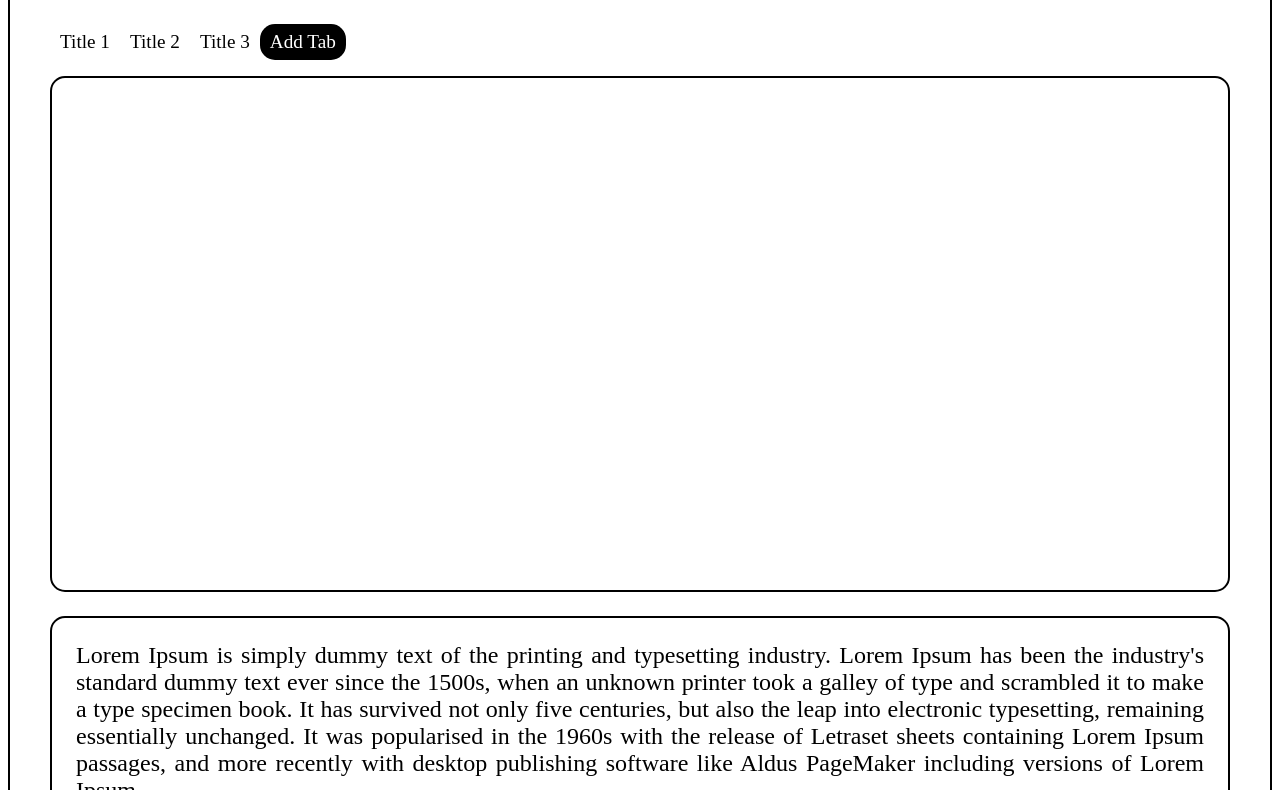
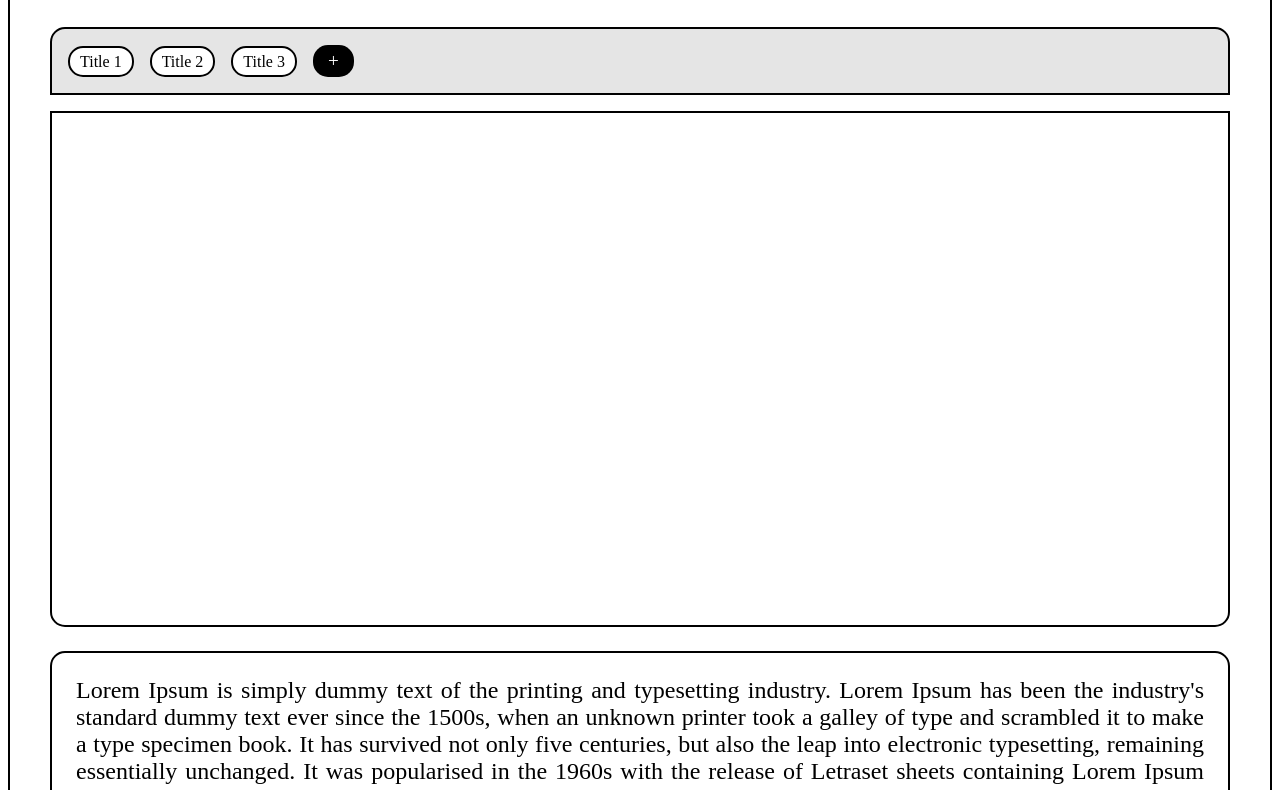
Before and after one commit to Magzzi/Tabs, a plain HTML site: page index.html in a window 1280 px wide. Shown: the part 157-947 px from the top of the page. Drawn offline with Linux system fonts and the light colour scheme.

Commit message:
added icons and improved nav bar

```diff
--- a/index.html
+++ b/index.html
@@ -5,14 +5,17 @@
     <meta name="viewport" content="width=device-width, initial-scale=1.0">
     <link rel="stylesheet" href="style.css">
     <script src="script.js"></script>
-
+    <link rel="apple-touch-icon" sizes="180x180" href="./apple-touch-icon.png">
+    <link rel="icon" type="image/png" sizes="32x32" href="./favicon-32x32.png">
+    <link rel="icon" type="image/png" sizes="16x16" href="./favicon-16x16.png">
+    <link rel="manifest" href="./site.webmanifest">
     <title>Tabs</title>
 </head>
 <body>
 
     <div class="tab-container">
         <h1 class="tab-title">
-            Tabs
+            Tabs 🖥️
         </h1>
         <div class="tab-nav">
             <nav>
--- a/script.js
+++ b/script.js
@@ -45,7 +45,7 @@ const initializeTabs = () => {
     strlst += `<li class="tab-href" onclick="switchTabs(${i+1})">${tabLinks[i].title}</a></li>`;
   }
 
-  strlst += `<button class="tab-btn" onclick="addNewTab()">Add Tab</button>`;
+  strlst += `<button class="tab-btn" onclick="addNewTab()">+</button>`;
 
   tabList.innerHTML = strlst;
 
--- a/style.css
+++ b/style.css
@@ -17,21 +17,43 @@
     max-width: fit-content;
 }
 
+.tab-nav {
+    display: flex;
+    justify-content: space-between;
+    align-items: center;
+    gap: 1em;
+    padding: 1em;
+    background-color: rgba(0, 0, 0, 0.1);
+    border-top-left-radius: 15px;
+    border-top-right-radius: 15px;
+    box-shadow: 0 0 10px rgb(255, 255, 255);
+    transition: all 0.3s ease-in-out;
+    max-width:100%;
+    border: 2px solid #000;
+}
+
 
 .tab-list{
     list-style-type: none;
     margin: 0;
     padding: 0;
     flex-direction: row;
+    flex-wrap: wrap;
 }
 
 .tab-list li {
     display: inline;
-    padding: 10px;
+    gap: 1em;
     cursor: pointer;
     text-decoration: none;
     font-family: Montserrat;
-    font-size: 1.2em;
+    font-size: 1em;
+    background-color: rgba(255, 255, 255);
+    color: #000000;
+    border: 2px solid;
+    border-radius: 15px;
+    padding: 5px 10px;
+    margin-right: 1em;
 }
 
 
@@ -41,10 +63,11 @@
     color: #000;
 }
 
-.tab-href:hover {
-    text-decoration: underline;
-    text-decoration-thickness: 3px;
-    color: #000;
+.tab-list li:hover {
+    color: #fefefe;
+    background-color: #0047b9;
+    border: #000 2px solid;
+    transition: all 0.1s ease-in-out;
 }
 
 .tab-btn {
@@ -52,17 +75,17 @@
     color: #fff;
     border: none;
     border-radius: 15px;
-    padding: 7px;
-    padding-left: 10px;
-    padding-right: 10px;
+    padding: 5px 15px;
     font-family: Montserrat;
     font-size: 1.2em;
     cursor: pointer;
 }
+
 .tab-display {
     padding: 1em;
     border: 2px solid #000;
-    border-radius: 15px;
+    border-bottom-left-radius: 15px;
+    border-bottom-right-radius: 15px;
     margin-top: 1em;
     height: 30em;
 }
```
Also changed, not shown: about.txt (added), android-chrome-192x192.png (added), android-chrome-512x512.png (added), apple-touch-icon.png (added), favicon-16x16.png (added), favicon-32x32.png (added), favicon.ico (added), site.webmanifest (added).
